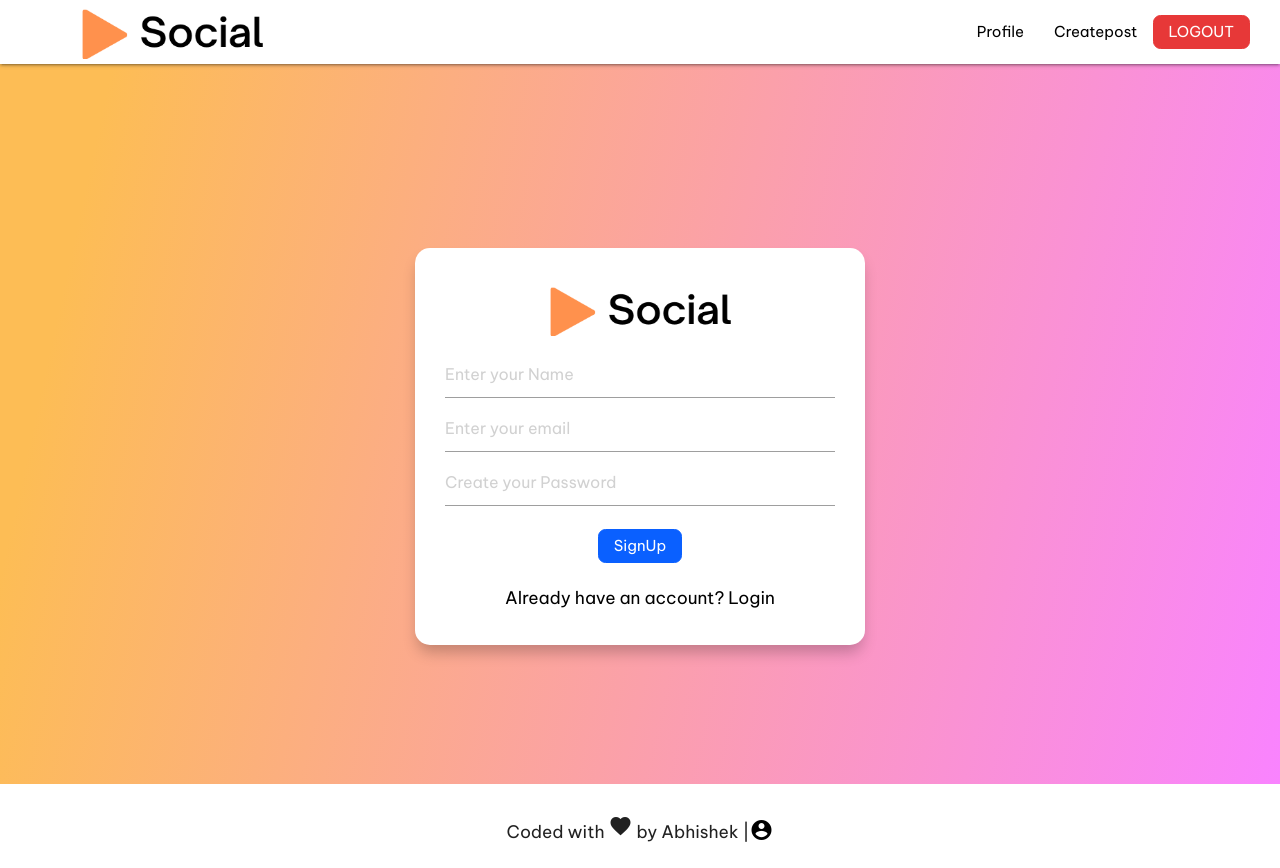
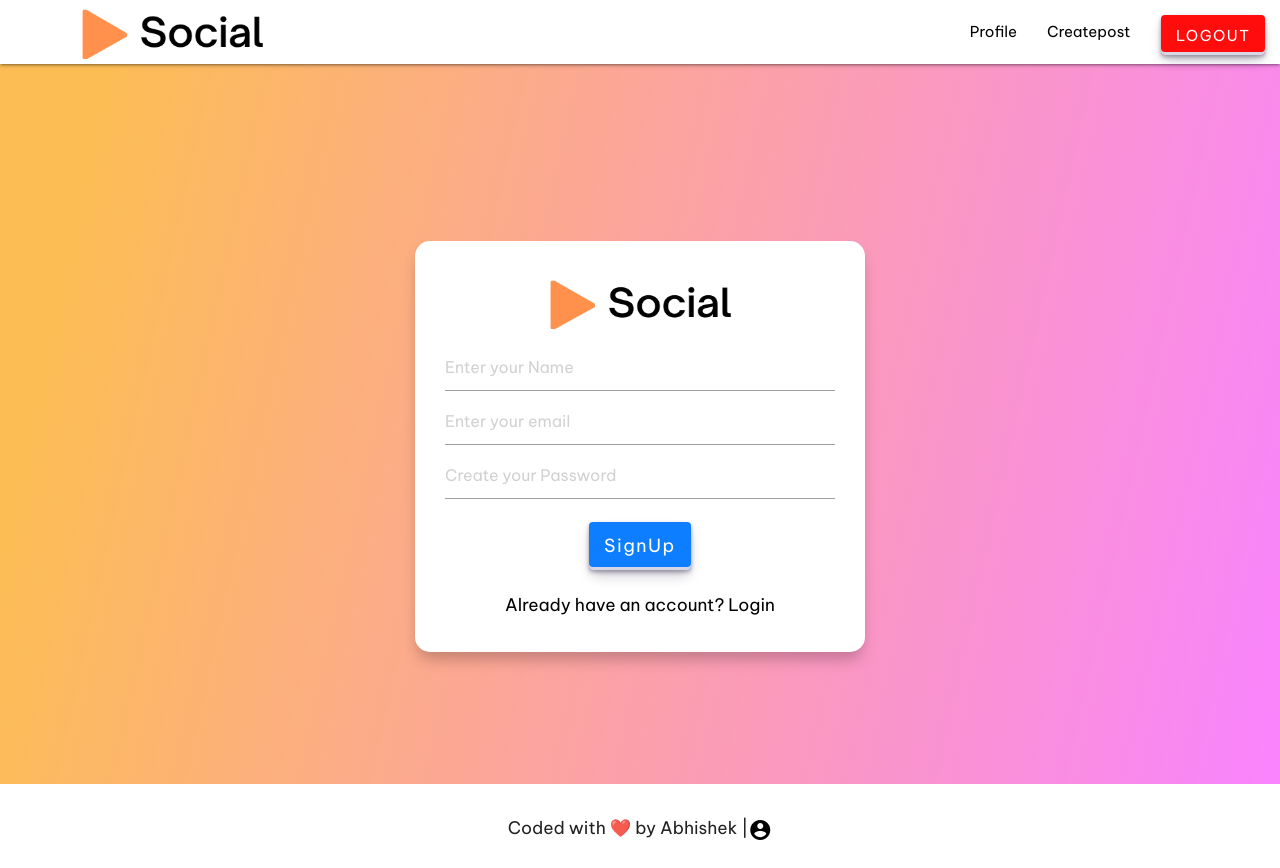
Before and after one commit to abhishekrd/Social, a React (Create React App) app in the folder client/: page /signup in a window 1280 px wide. Built offline with nearby package versions, Linux system fonts and the light colour scheme; sample sign-in values are in the browser's storage.

Commit message:
Added Follow and Unfollow functionality

```diff
--- a/client/src/App.css
+++ b/client/src/App.css
@@ -97,23 +97,46 @@ a{
     max-width: 25rem;
 }
 .logout{
-    font-family: 'Be Vietnam Pro', sans-serif !important;
-    background-color: rgb(231, 56, 56);
+
+    margin: 1rem;
+    background-color: #ff0d0d;
+    border-radius: 4px;
+    border-width: 0;
+    box-shadow: rgba(45, 35, 66, 0.4) 0 2px 4px,rgba(45, 35, 66, 0.3) 0 7px 13px -3px,#D6D6E7 0 -3px 0 inset;
+    color: #ffffff;
+    cursor: pointer;
+    font-family: 'Be Vietnam Pro', sans-serif;
+    height: 40px;
+    justify-content: center;
+    line-height: 1;
+    letter-spacing: 0.1rem;
+    overflow: hidden;
     padding: 0.5rem 1rem 0.5rem 1rem;
-    transition: all 0.6s;
-    color: white;
-    border: 0.1rem solid rgb(231, 56, 56);
-    border-radius: 0.5rem;
-    margin-right:2rem;
+    position: relative;
+    text-align: left;
+    text-decoration: none;
+    transition: box-shadow .15s,transform .15s;
+    user-select: none;
+    -webkit-user-select: none;
+    touch-action: manipulation;
+    white-space: nowrap;
+    will-change: box-shadow,transform;
+    font-size: 15px;
 }
-.logout:hover{
-    font-family: 'Be Vietnam Pro', sans-serif !important;
-    background-color: rgb(172, 47, 47);
-    padding: 0.5rem 1rem 0.5rem 1rem;
-    transition: all 0.6s;
-    border: 0.1rem solid rgb(231, 56, 56);
-    margin-right:2rem;
-}
+.logout:focus {
+    box-shadow: #D6D6E7 0 0 0 1.5px inset, rgba(45, 35, 66, 0.4) 0 2px 4px, rgba(45, 35, 66, 0.3) 0 7px 13px -3px, #D6D6E7 0 -3px 0 inset;
+  }
+
+  .logout:hover {
+    box-shadow: rgba(45, 35, 66, 0.4) 0 4px 8px, rgba(45, 35, 66, 0.3) 0 7px 13px -3px, #D6D6E7 0 -3px 0 inset;
+    transform: translateY(-2px);
+  }
+
+  .logout:active {
+    box-shadow: #D6D6E7 0 3px 7px inset;
+    transform: translateY(2px);
+  }
+
 .uploadbtn{
     font-family: 'Be Vietnam Pro', sans-serif !important;
     background-color: rgb(10, 96, 255);
@@ -132,25 +155,60 @@ a{
     border: 0.1rem solid rgb(33, 64, 201)
 }
 
-.postbtn{
-    font-family: 'Be Vietnam Pro', sans-serif !important;
+
+    /* font-family: 'Be Vietnam Pro', sans-serif !important;
     background-color: rgb(10, 96, 255);
     padding: 0.5rem 1rem 0.5rem 1rem;
     transition: all 0.6s;
     margin: 1rem;
     color: white;
     border: 0.1rem solid rgb(10, 96, 255);
-    border-radius: 0.5rem;
+    border-radius: 0.5rem; */
+
+
+.postbtn {
+  align-items: center;
+  margin: 1rem;
+  background-color: #0d7eff;
+  border-radius: 4px;
+  border-width: 0;
+  box-shadow: rgba(45, 35, 66, 0.4) 0 2px 4px,rgba(45, 35, 66, 0.3) 0 7px 13px -3px,#D6D6E7 0 -3px 0 inset;
+  color: #ffffff;
+  cursor: pointer;
+  font-family: 'Be Vietnam Pro', sans-serif;
+  height: 48px;
+  justify-content: center;
+  line-height: 1;
+  letter-spacing: 0.1rem;
+  overflow: hidden;
+  padding: 0.5rem 1rem 0.5rem 1rem;
+  position: relative;
+  text-align: left;
+  text-decoration: none;
+  transition: box-shadow .15s,transform .15s;
+  user-select: none;
+  -webkit-user-select: none;
+  touch-action: manipulation;
+  white-space: nowrap;
+  will-change: box-shadow,transform;
+  font-size: 18px;
 }
-.postbtn:hover{
-    font-family: 'Be Vietnam Pro', sans-serif !important;
-    background-color: rgb(33, 64, 201);
-    padding: 0.5rem 1rem 0.5rem 1rem;
-    margin: 1rem;
-    transition: all 0.6s;
-    color: white;
-    border: 0.1rem solid rgb(33, 64, 201)
+
+.postbtn:focus {
+  box-shadow: #D6D6E7 0 0 0 1.5px inset, rgba(45, 35, 66, 0.4) 0 2px 4px, rgba(45, 35, 66, 0.3) 0 7px 13px -3px, #D6D6E7 0 -3px 0 inset;
 }
+
+.postbtn:hover {
+  box-shadow: rgba(45, 35, 66, 0.4) 0 4px 8px, rgba(45, 35, 66, 0.3) 0 7px 13px -3px, #D6D6E7 0 -3px 0 inset;
+  transform: translateY(-2px);
+}
+
+.postbtn:active {
+  box-shadow: #D6D6E7 0 3px 7px inset;
+  transform: translateY(2px);
+}
+
+
 
 .donthave{
     color: rgb(10, 96, 255);
@@ -209,6 +267,21 @@ a{
         border-radius: 0.5rem;
         margin: 0.4rem;
     }
+
+    .logout:focus {
+        box-shadow: #D6D6E7 0 0 0 1.5px inset, rgba(45, 35, 66, 0.4) 0 2px 4px, rgba(45, 35, 66, 0.3) 0 7px 13px -3px, #D6D6E7 0 -3px 0 inset;
+      }
+
+      .logout:hover {
+        box-shadow: rgba(45, 35, 66, 0.4) 0 4px 8px, rgba(45, 35, 66, 0.3) 0 7px 13px -3px, #D6D6E7 0 -3px 0 inset;
+        transform: translateY(-2px);
+      }
+
+      .logout:active {
+        box-shadow: #D6D6E7 0 3px 7px inset;
+        transform: translateY(2px);
+      }
+
     .signuplink{
         margin-right: 0;
     }
--- a/client/src/Components/screens/Login.js
+++ b/client/src/Components/screens/Login.js
@@ -66,7 +66,7 @@ const Login = () => {
             </div>
         </div>
          <div className='foot-div'>
-         <h6 className='dev_id'>Coded with <i class="material-icons">favorite</i> by Abhishek | </h6>
+         <h6 className='dev_id'>Coded with ❤️ by Abhishek | </h6>
 
          <div className='linkicon-div'><h6>
          <a target="_blank" href="https://www.linkedin.com/in/abhishek-dhanke-226354216/"><i class="material-icons">account_circle</i></a>
--- a/client/src/Components/screens/Profile.js
+++ b/client/src/Components/screens/Profile.js
@@ -15,6 +15,8 @@ const Profile = () => {
            setPics(result.mypost)
         })
     },[])
+
+
     return (
         <div style={{maxWidth:"50rem", margin:"0rem auto"}}>
         <div style={{display:"flex",
@@ -32,10 +34,12 @@ const Profile = () => {
                  alignItems:"center",
                  gap:"1rem"
              }}>
-                 <h6>25 posts</h6>
-                 <h6>200 followers</h6>
-                 <h6>150 following</h6>
+                 <h6>{mypics.length} posts</h6>
+                 <h6>{state?state.followers.length:"0"} followers</h6>
+                 <h6>{state?state.following.length:"0"} following</h6>
              </div>
+
+
             </div>
         </div>
 
--- a/client/src/Components/screens/Signup.js
+++ b/client/src/Components/screens/Signup.js
@@ -62,7 +62,7 @@ const Login = () => {
             </div>
         </div>
         <div className='foot-div'>
-         <h6 className='dev_id'>Coded with <i class="material-icons">favorite</i> by Abhishek | </h6>
+         <h6 className='dev_id'>Coded with ❤️ by Abhishek | </h6>
          <div className='linkicon-div'><h6>
          <a target="_blank" href="https://www.linkedin.com/in/abhishek-dhanke-226354216/"><i class="material-icons">account_circle</i></a>
          </h6></div>
--- a/client/src/Components/screens/UserProfile.js
+++ b/client/src/Components/screens/UserProfile.js
@@ -1,10 +1,13 @@
 import React,{useEffect,useState,useContext} from 'react'
 import {UserContext} from '../../App'
 import {useParams} from 'react-router-dom'
+
+
 const Profile  = ()=>{
     const [userProfile,setProfile] = useState(null)
+    const [followed,setFollowed] = useState(false)
+    const {state,dispatch} = useContext(UserContext)
 
-    const {state,dispatch} = useContext(UserContext)
     const {userid} = useParams()
 
     useEffect(()=>{
@@ -19,6 +22,66 @@ const Profile  = ()=>{
             setProfile(result)
        })
     },[])
+
+    const follow = () => {
+        fetch("/follow",{
+            method:"PUT",
+            headers:{
+                "Content-Type":"application/json",
+                "Authorization":"Bearer "+localStorage.getItem("jwt")
+            },
+            body:JSON.stringify({
+                followId:userid
+            })
+        })
+        .then((res) => res.json())
+        .then((data) => {
+            console.log(data);
+            dispatch({type:"UPDATE",payload:{followers:data.followers,following:data.following}})
+            localStorage.setItem("user",JSON.stringify(data))
+            setProfile((previous) => {
+                return {
+                    ...previous,
+                    user:{
+                      ...previous.user,
+                        followers:[...previous.user.followers, data._id]
+
+                    }
+                }
+            })
+            setFollowed(true);
+        })
+    }
+
+    const unfollow = () => {
+        fetch("/unfollow",{
+            method:"PUT",
+            headers:{
+                "Content-Type":"application/json",
+                "Authorization":"Bearer "+localStorage.getItem("jwt")
+            },
+            body:JSON.stringify({
+                unfollowId:userid
+            })
+        })
+        .then((res) => res.json())
+        .then((data) => {
+            console.log(data);
+            dispatch({type:"UPDATE",payload:{followers:data.followers,following:data.following}})
+            localStorage.setItem("user",JSON.stringify(data))
+            setProfile((previous) => {
+                const newFollower = previous.user.followers.filter(item => item != data._id)
+                return {
+                    ...previous,
+                    user:{
+                      ...previous.user,
+                        followers:newFollower
+                    }
+                }
+            })
+            setFollowed(false)
+        })
+    }
 
     return (
         <>
@@ -40,11 +103,13 @@ const Profile  = ()=>{
                    <h5>{userProfile.user.email}</h5>
                    <div style={{display:"flex",justifyContent:"space-between",width:"108%"}}>
                        <h6>{userProfile.posts.length} posts</h6>
-                       <h6> 255 followers</h6>
-                       <h6> 200 following</h6>
+                       <h6> {userProfile.user.followers.length} followers</h6>
+                       <h6> {userProfile.user.following.length} following</h6>
                    </div>
 
-
+                 {followed ? <button className="postbtn" onClick={()=>unfollow()}>UNFOLLOW
+                </button> : <button className="postbtn" onClick={()=>follow()}>FOLLOW
+                </button>}
 
                </div>
            </div>
--- a/client/src/reducers/userReducer.js
+++ b/client/src/reducers/userReducer.js
@@ -7,5 +7,12 @@ export const reducer = (state,action) => {
     if(action.type == "CLEAR"){
         return null
     }
+    if(action.type == "UPDATE"){
+        return{
+            ...state,
+            followers:action.payload.followers,
+            following:action.payload.following
+        }
+    }
     return state
 }
```
Also changed, not shown: 2 other files (tests, documents, lock files or other folders).
